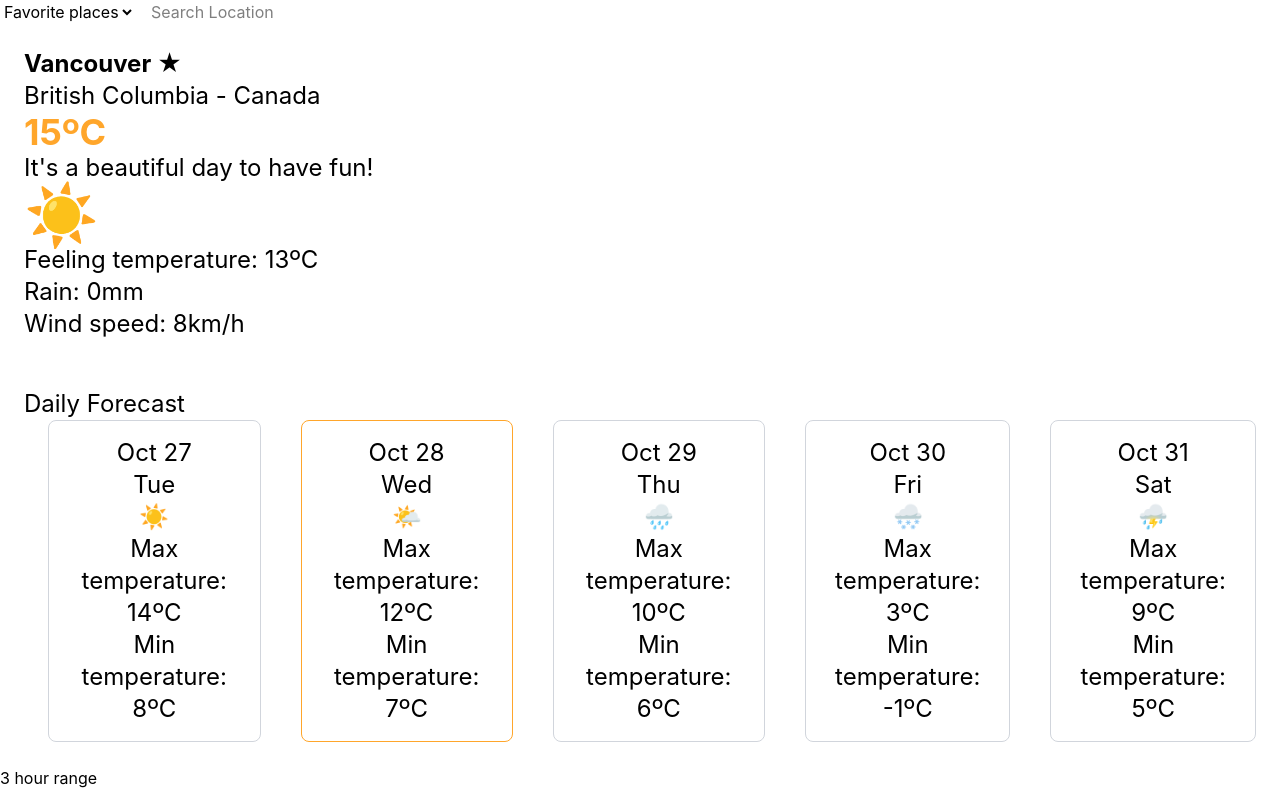
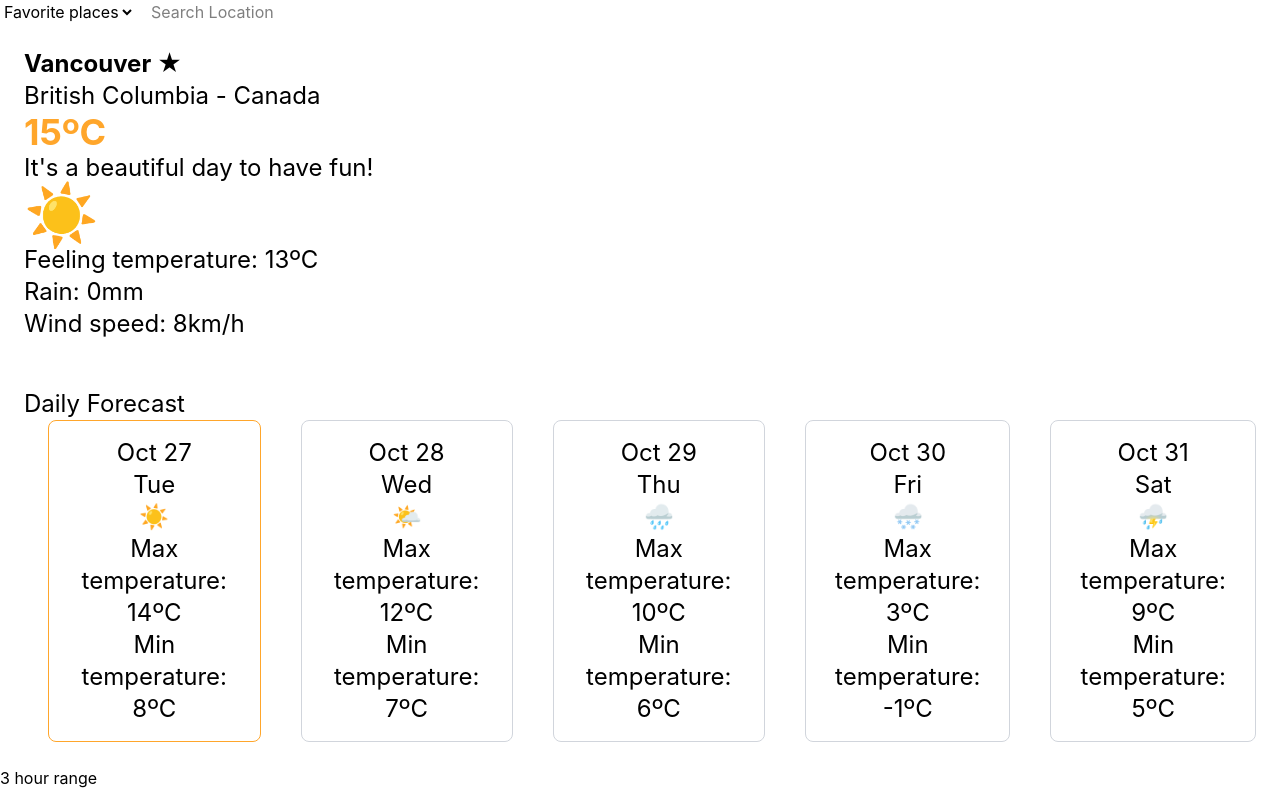
Before and after one commit to nakatanisae/Weather-app, a React (Vite) app in the folder react-app/: page / in a window 1280 px wide. Shown: the top 800 px of the page. Built offline with nearby package versions, Linux system fonts and the light colour scheme; a web font is replaced by a local one.

Commit message:
Add selectedDate state to App

```diff
--- a/react-app/src/App.jsx
+++ b/react-app/src/App.jsx
@@ -8,6 +8,7 @@ import AlertModal from './components/AlertModal'
 import { useState } from 'react'
 
 function App() {
+  const [selectedDate, setSelectedDate] = useState(dummyWeather.daily[0].date)
   const [alertMessage, setAlertMessage] = useState("");
 
   return (
@@ -39,12 +40,15 @@ function App() {
 
       <DailyForecast
         days={dummyWeather.daily}
-        selectedDate="2026-10-28"
-        onSelectDate={(date) => console.log(date)}
+        selectedDate={selectedDate}
+        onSelectDate={(date) => setSelectedDate(date)}
       />
 
       <HourlyForecast
-        hours={dummyWeather.hourly}
+        hours={dummyWeather.hourly.filter((hour) =>
+          (hour.time.startsWith(selectedDate))
+
+        )}
       />
     </main>
   )
--- a/react-app/src/data/dummyWeather.js
+++ b/react-app/src/data/dummyWeather.js
@@ -17,6 +17,38 @@ export const dummyWeather = {
     { time: "2026-10-27T15:00", temp: 14.0, weatherCode: 0 },
     { time: "2026-10-27T18:00", temp: 11.5, weatherCode: 101 },
     { time: "2026-10-27T21:00", temp: 9.6, weatherCode: 101 },
+    { time: "2026-10-28T00:00", temp: 8.1, weatherCode: 101 },
+    { time: "2026-10-28T03:00", temp: 7.4, weatherCode: 101 },
+    { time: "2026-10-28T06:00", temp: 7.0, weatherCode: 101 },
+    { time: "2026-10-28T09:00", temp: 9.0, weatherCode: 3 },
+    { time: "2026-10-28T12:00", temp: 11.3, weatherCode: 3 },
+    { time: "2026-10-28T15:00", temp: 12.0, weatherCode: 2 },
+    { time: "2026-10-28T18:00", temp: 10.1, weatherCode: 101 },
+    { time: "2026-10-28T21:00", temp: 8.6, weatherCode: 101 },
+    { time: "2026-10-29T00:00", temp: 7.8, weatherCode: 101 },
+    { time: "2026-10-29T03:00", temp: 6.9, weatherCode: 101 },
+    { time: "2026-10-29T06:00", temp: 6.2, weatherCode: 101 },
+    { time: "2026-10-29T09:00", temp: 7.5, weatherCode: 61 },
+    { time: "2026-10-29T12:00", temp: 9.4, weatherCode: 63 },
+    { time: "2026-10-29T15:00", temp: 10.0, weatherCode: 61 },
+    { time: "2026-10-29T18:00", temp: 8.3, weatherCode: 101 },
+    { time: "2026-10-29T21:00", temp: 6.7, weatherCode: 101 },
+    { time: "2026-10-30T00:00", temp: 1.2, weatherCode: 101 },
+    { time: "2026-10-30T03:00", temp: 0.0, weatherCode: 101 },
+    { time: "2026-10-30T06:00", temp: -0.8, weatherCode: 101 },
+    { time: "2026-10-30T09:00", temp: 0.9, weatherCode: 71 },
+    { time: "2026-10-30T12:00", temp: 2.6, weatherCode: 73 },
+    { time: "2026-10-30T15:00", temp: 3.0, weatherCode: 71 },
+    { time: "2026-10-30T18:00", temp: 1.5, weatherCode: 101 },
+    { time: "2026-10-30T21:00", temp: 0.4, weatherCode: 101 },
+    { time: "2026-10-31T00:00", temp: 5.9, weatherCode: 101 },
+    { time: "2026-10-31T03:00", temp: 5.3, weatherCode: 101 },
+    { time: "2026-10-31T06:00", temp: 5.0, weatherCode: 101 },
+    { time: "2026-10-31T09:00", temp: 6.8, weatherCode: 3 },
+    { time: "2026-10-31T12:00", temp: 8.5, weatherCode: 95 },
+    { time: "2026-10-31T15:00", temp: 9.0, weatherCode: 95 },
+    { time: "2026-10-31T18:00", temp: 7.2, weatherCode: 101 },
+    { time: "2026-10-31T21:00", temp: 6.1, weatherCode: 101 },
   ],
 }
 
```
